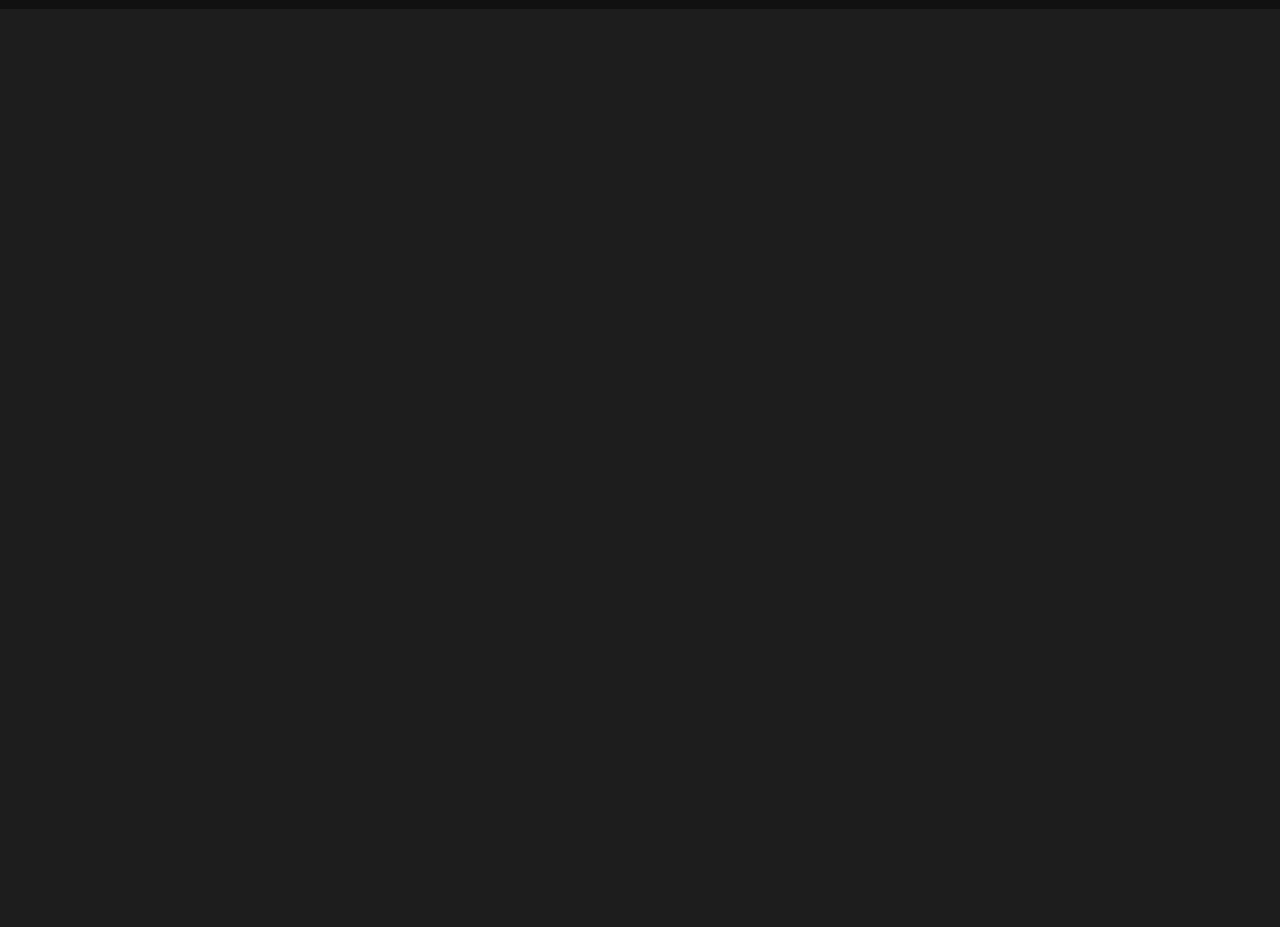
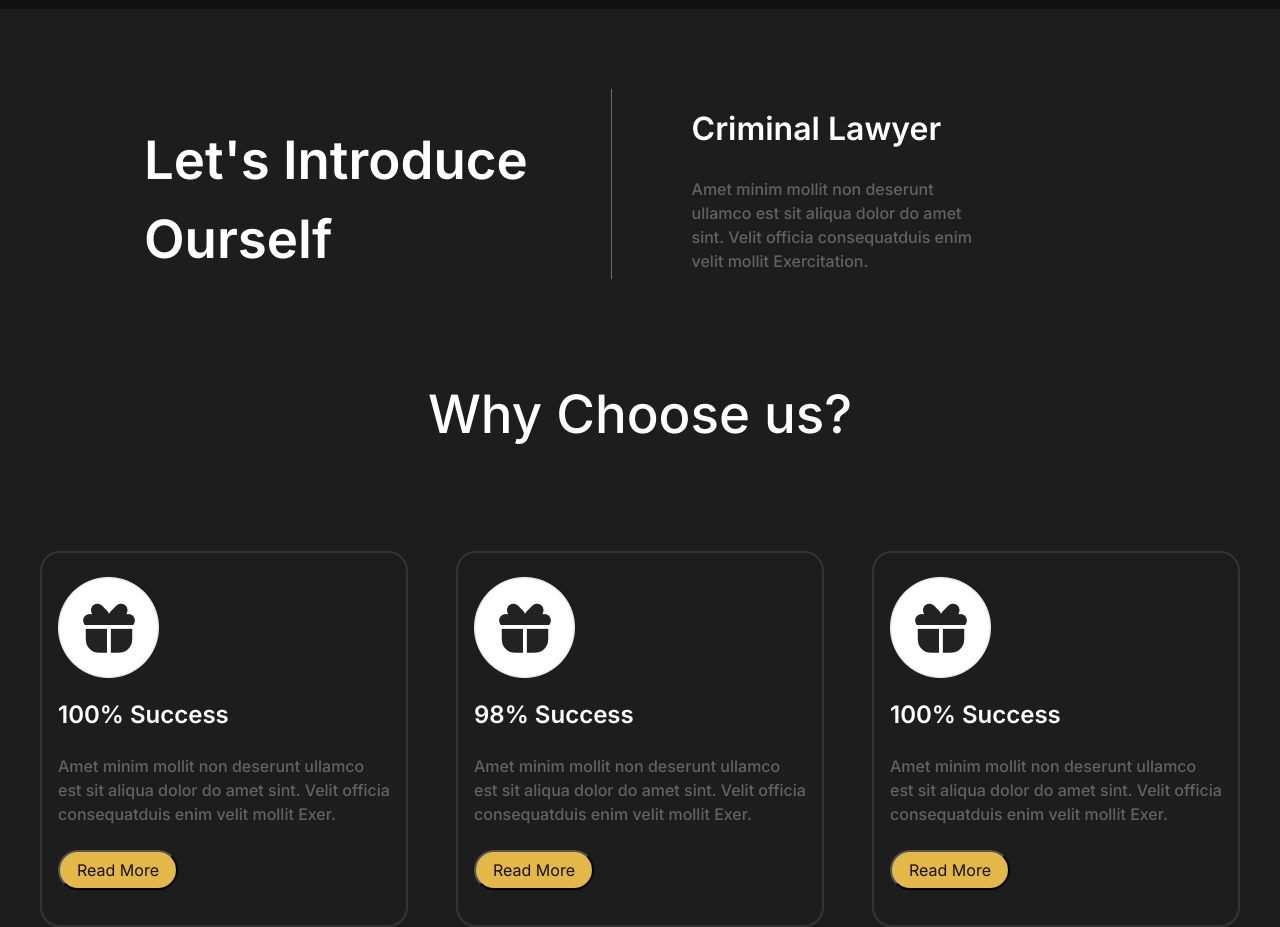
Before and after one commit to adithya0804/Lawfirm-Landing-Page, a React (Create React App) app: page / in a window 1280 px wide. Shown: the part 700-1627 px from the top of the page. Before the commit the page ends 800 px from the top, so only its background shows below. Built offline with nearby package versions, Linux system fonts and the light colour scheme.

Commit message:
AboutUsSection

```diff
--- a/src/Components/AboutUs/AboutUs.jsx
+++ b/src/Components/AboutUs/AboutUs.jsx
@@ -0,0 +1,30 @@
+import React from 'react'
+import styles from "./AboutUs.module.css"
+import Card from './Card/Card'
+const AboutUs = () => {
+  return (
+    <div className={styles.wrapper}>
+        <div className={styles.aboutSection}>
+      <div className={styles.leftSection}>
+        <div className={styles.leftText}>
+        Let's Introduce <br/> Ourself
+        </div>
+      </div>
+      <div className={styles.rightSection}>
+        <span className={styles.rightHeader}>Criminal Lawyer</span>
+        <p className={styles.rightText}>Amet minim mollit non deserunt ullamco est sit aliqua dolor do amet sint. Velit officia consequatduis enim velit mollit Exercitation.</p>
+      </div>
+      </div>
+      <div className={styles.whySection}>
+        <div className={styles.whytxt}>Why Choose us?</div>
+        <div className={styles.cardSection}>
+            <Card title={"100% Success"}/>
+            <Card title={"98% Success"}/>
+            <Card title={"100% Success"}/>
+        </div>
+      </div>
+    </div>
+  )
+}
+
+export default AboutUs
--- a/src/Components/AboutUs/AboutUs.module.css
+++ b/src/Components/AboutUs/AboutUs.module.css
@@ -0,0 +1,62 @@
+.wrapper{
+margin-top: 5rem;
+display: flex;
+flex-direction: column;
+justify-content: center;
+align-items: center;
+}
+.aboutSection{
+    display: flex;
+    justify-content: space-between;
+    margin: 0 9rem;
+    margin-right: 1rem;
+}
+.leftSection{
+    width: 50%;
+    margin-top: 2rem;
+}
+.leftText{
+    text-align: left;
+    font-size: 3.3rem;
+    font-weight: 600;
+}
+.rightSection{
+    width: 50%;
+    padding-left: 4rem;
+    padding-top: 1rem;
+    border-left: 1px solid #6A6A6A;
+    margin-right: 10rem;
+    padding-right: 5rem;
+    padding-left: 5rem;
+}
+.rightHeader{
+    padding-top: 2rem;
+    font-size: 2rem;
+    font-weight: 600;
+
+}
+.rightText{
+    margin-top: 1.5rem;
+    margin-right: 2rem;
+    font-size: 1rem;
+    font-weight: 500;
+    opacity: 30%;
+}
+.whySection{
+    margin-top: 6rem;
+    display: flex;
+    flex-direction: column;
+    justify-content: center;
+    align-items: center;
+}
+.whytxt{
+    font-size: 3.3rem;
+    font-weight: 500;
+}
+.cardSection{
+    margin-top: 2rem;
+    display: flex;
+    flex-direction: row;
+    margin-top: 2rem;
+    gap: 3rem;
+}
--- /dev/null
+++ b/src/Components/AboutUs/Card/Card.jsx
@@ -0,0 +1,17 @@
+import React from 'react'
+import gift from "../../../Assets/gift.png"
+import styles from "./Card.module.css"
+const Card = ({title}) => {
+  return (
+    <div className={styles.wrapper}>
+        <div className={styles.imageWrapper}>
+        <img src={gift} alt="gift"/>
+        </div>
+        <div className={styles.title}>{title}</div>
+        <div className={styles.content}>Amet minim mollit non deserunt ullamco est sit aliqua dolor do amet sint. Velit officia consequatduis enim velit mollit Exer. </div>
+        <button className={styles.readBtn}>Read More</button>
+    </div>
+  )
+}
+
+export default Card
--- /dev/null
+++ b/src/Components/AboutUs/Card/Card.module.css
@@ -0,0 +1,37 @@
+.wrapper{
+    display: flex;
+    flex-direction: column;
+    width: 23rem;
+    height: 23.5rem;
+    border-radius: 20px;
+    margin-top: 4rem;
+    border: 2px solid rgba(255,255,255,0.1);
+    align-items: flex-start;
+    text-align: left;
+    cursor: pointer;
+    transition: all 0.5s;
+    padding: 1.5rem 1rem;
+}
+.wrapper:hover{
+    background-color: #2e2e2e;
+    border: 1px solid #2e2e2e;
+}
+.title{
+    margin-top: 1.2rem;
+    font-size: 1.5rem;
+    font-weight: 600;
+}
+.content{
+    font-size: o.9rem;
+    font-weight: 500;
+    opacity: 30%;
+    margin-top: 1.3rem;
+}
+.readBtn{
+    height: 2.5rem;
+    width: 7.5rem;
+    border-radius: 1.5rem;
+    margin-top: 1.5rem;
+    color: var(--black-color);
+    background-color: var(--orange-color);
+}
--- a/src/Components/Scenes/LandingPage.jsx
+++ b/src/Components/Scenes/LandingPage.jsx
@@ -1,12 +1,14 @@
 import React from 'react'
 import HeroSection from '../HeroSection/HeroSection'
 import Navbar from '../Navbar/Navbar'
+import AboutUs from '../AboutUs/AboutUs'
 
 const LandingPage = () => {
   return (
     <div>
         <Navbar/>
       <HeroSection/>
+      <AboutUs/>
     </div>
   )
 }
```
Also changed, not shown: src/Assets/gift.png (added).
